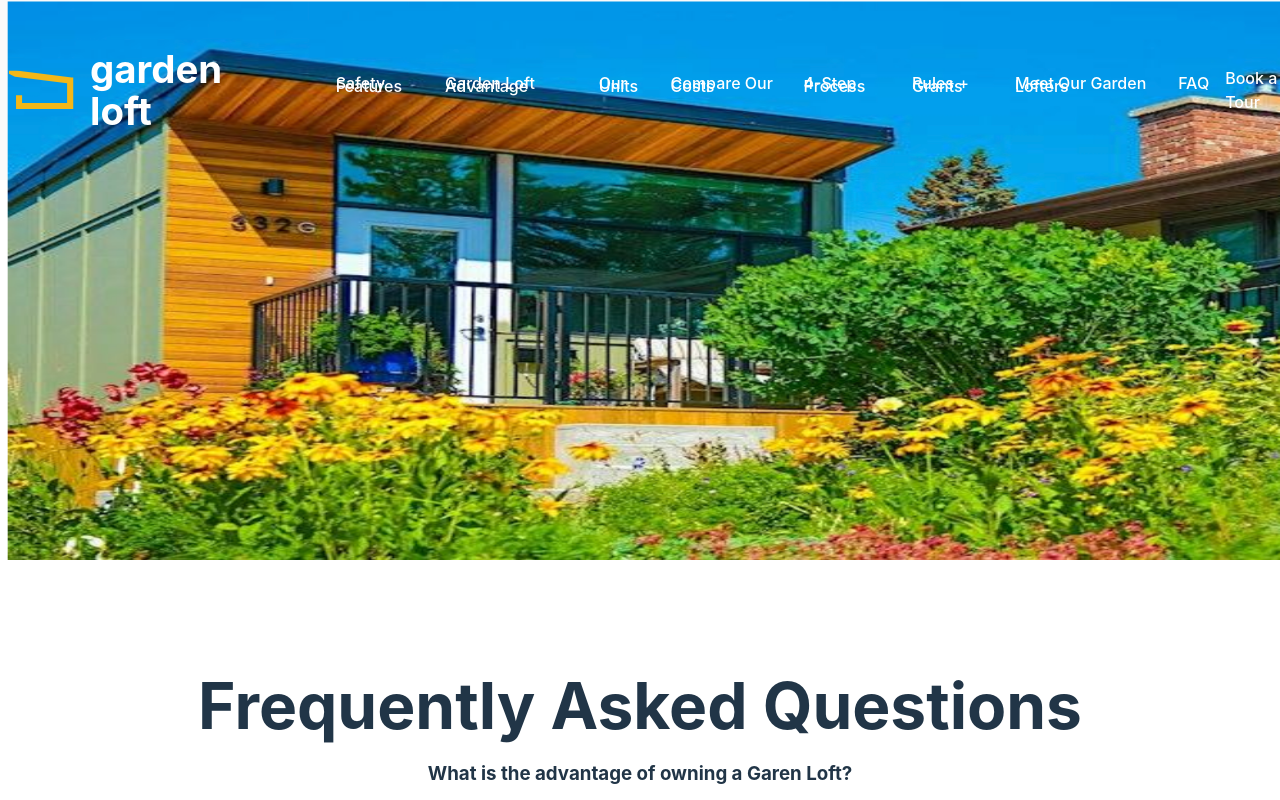
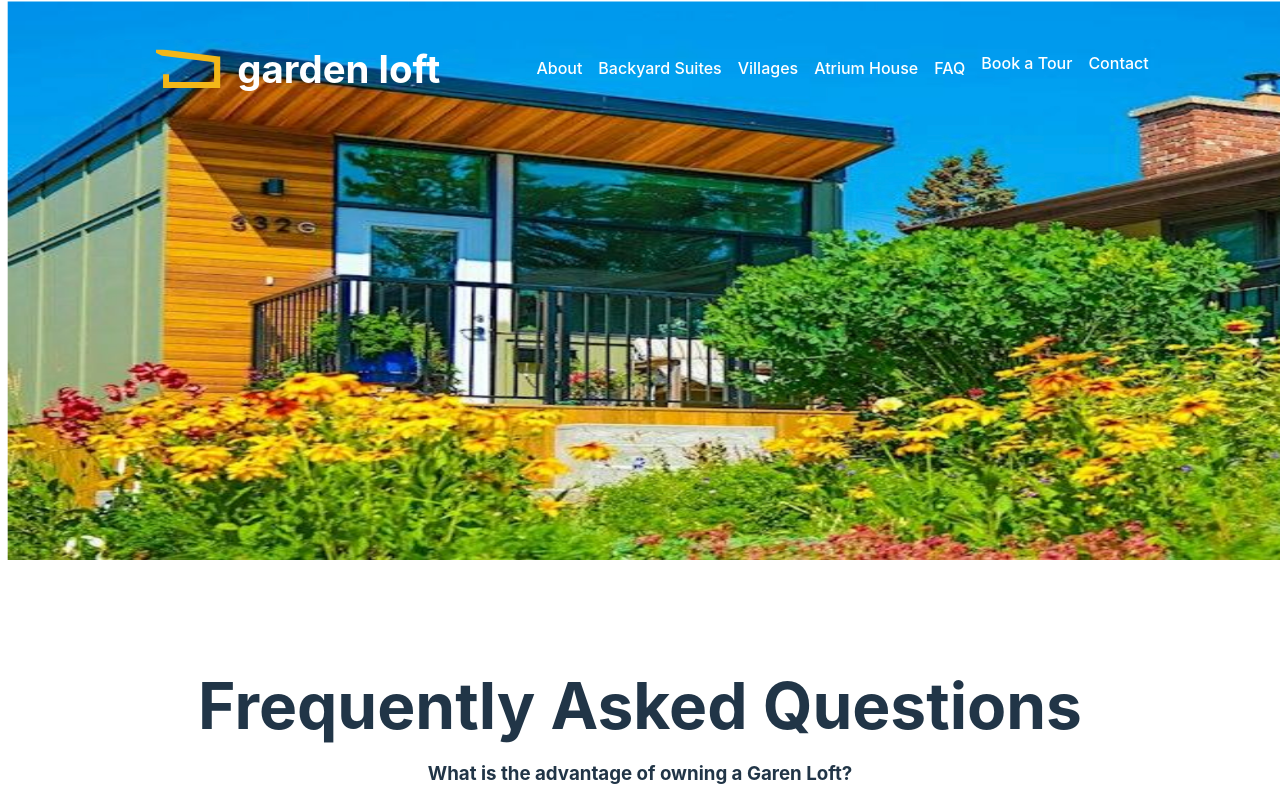
Before and after one commit to sallydough/garden-loft-website, a React (Vite) app: page /faq in a window 1280 px wide. Shown: the top 800 px of the page. Built offline with nearby package versions, Linux system fonts and the light colour scheme.

Commit message:
made nav bar responsive

```diff
--- a/src/components/Navbar/Navbar.css
+++ b/src/components/Navbar/Navbar.css
@@ -1,16 +1,30 @@
-/* Navbar.css */
-
-.navbar {
+ .navbar {
   display: flex;
   margin: 0 auto;
   justify-content: center;
   align-items: center;
   padding: 1rem;
-  background-color: #33333306;
-  color: #fff;
   width: 100vw;
   gap: 6rem;
-  position: absolute;
+  position: fixed;
+  top: 0;
+  transition: all 0.3s ease;
+  z-index: 10;
+  background-color: transparent;
+  color: #fff;
+}
+
+.navbar.scrolled {
+  background-color: #fff;
+  color: #000;
+}
+
+.navbar.visible {
+  transform: translateY(0);
+}
+
+.navbar.hidden {
+  transform: translateY(-100%);
 }
 
 .navbar p {
@@ -21,7 +35,7 @@
   display: flex;
   align-items: center;
   gap: 0.5rem;
-  font-size: .75rem;
+  font-size: 0.75rem;
 }
 
 .logo img {
@@ -36,7 +50,7 @@
 }
 
 .menu-web a {
-  color: #fff;
+  color: inherit;
   text-decoration: none;
   font-size: 1rem;
 }
@@ -62,9 +76,15 @@
     position: absolute;
     top: 100px;
     right: 3rem;
-    background-color: #3e3e3e;
+    background-color: #ffffff;
+    color:#000;
     padding: 2rem;
     border-radius: 5px;
+  }
+  .menu-web p:hover {
+    text-decoration: underline;
+
+
   }
 
   .menu-web.open {
--- a/src/components/Navbar/Navbar.tsx
+++ b/src/components/Navbar/Navbar.tsx
@@ -1,52 +1,137 @@
-import React, { useState } from "react";
+// import React, { useState } from "react";
+// import "./Navbar.css"; // Import your CSS file for styling
+// import { Link } from "react-router-dom";
+// import GLLogo from "../../assets/gloft-logo.svg";
+
+// const Navbar: React.FC = () => {
+//   const [isMenuOpen, setIsMenuOpen] = useState(false);
+
+//   const toggleMenu = () => {
+//     setIsMenuOpen(!isMenuOpen);
+//   };
+
+//   return (
+//     <nav className="navbar">
+//       <Link to="/" style={{ textDecoration: "none", color: "white" }}>
+//         <div className="logo">
+//           <img src={GLLogo} alt="Logo" />
+//           <h1>garden loft</h1>
+//         </div>
+//       </Link>
+//       <div className={`menu-web ${isMenuOpen ? "open" : ""}`} id="menu-web">
+//         <p>
+//           <a href="#support-features">Safety Features</a>
+//         </p>
+//         <p>
+//           <a href="#garden-loft-advantage">Garden Loft Advantage</a>
+//         </p>
+//         <p>
+//           <a href="#two-units">Our Units</a>
+//         </p>
+//         <p>
+//           <a href="#compare-costs">Compare Our Costs</a>
+//         </p>
+//         <p>
+//           <a href="#four-step-process">4-Step Process</a>
+//         </p>
+//         <p>
+//           <a href="#rules-and-grants">Rules + Grants</a>
+//         </p>
+//         <p>
+//           <a href="#garden-lofters">Meet Our Garden Lofters</a>
+//         </p>
+//         <Link to="/faq" style={{ textDecoration: "none" }}>
+//           <p>FAQ</p>
+//         </Link>
+//         <Link to="/tour" style={{ textDecoration: "none" }}>
+//         <div className="button1">
+//           <a href="#our-units">Book a Tour</a>
+//         </div>
+//         </Link>
+//       </div>
+//       <div className="hamburger-menu" id="hamburger-menu" onClick={toggleMenu}>
+//         <span className="hamburger"></span>
+//         <span className="hamburger"></span>
+//         <span className="hamburger"></span>
+//       </div>
+//     </nav>
+//   );
+// };
+
+// export default Navbar;
+
+
+import React, { useState, useEffect } from "react";
 import "./Navbar.css"; // Import your CSS file for styling
 import { Link } from "react-router-dom";
 import GLLogo from "../../assets/gloft-logo.svg";
 
 const Navbar: React.FC = () => {
   const [isMenuOpen, setIsMenuOpen] = useState(false);
+  const [isNavbarVisible, setIsNavbarVisible] = useState(true);
+  const [isScrolled, setIsScrolled] = useState(false);
+
+  let lastScrollY = window.scrollY;
 
   const toggleMenu = () => {
     setIsMenuOpen(!isMenuOpen);
   };
 
+  const handleScroll = () => {
+    const currentScrollY = window.scrollY;
+    if (currentScrollY > lastScrollY) {
+      setIsNavbarVisible(false);
+    } else {
+      setIsNavbarVisible(true);
+    }
+    setIsScrolled(currentScrollY > 0);
+    lastScrollY = currentScrollY;
+  };
+
+  useEffect(() => {
+    window.addEventListener("scroll", handleScroll);
+    return () => {
+      window.removeEventListener("scroll", handleScroll);
+    };
+  }, []);
+
   return (
-    <nav className="navbar">
-      <Link to="/" style={{ textDecoration: "none", color: "white" }}>
+    <nav
+      className={`navbar ${isScrolled ? "scrolled" : ""} ${
+        isNavbarVisible ? "visible" : "hidden"
+      }`}
+    >
+      <Link to="/" style={{ textDecoration: "none", color: "inherit" }}>
         <div className="logo">
           <img src={GLLogo} alt="Logo" />
           <h1>garden loft</h1>
         </div>
       </Link>
       <div className={`menu-web ${isMenuOpen ? "open" : ""}`} id="menu-web">
-        <p>
-          <a href="#support-features">Safety Features</a>
-        </p>
-        <p>
-          <a href="#garden-loft-advantage">Garden Loft Advantage</a>
-        </p>
-        <p>
-          <a href="#two-units">Our Units</a>
-        </p>
-        <p>
-          <a href="#compare-costs">Compare Our Costs</a>
-        </p>
-        <p>
-          <a href="#four-step-process">4-Step Process</a>
-        </p>
-        <p>
-          <a href="#rules-and-grants">Rules + Grants</a>
-        </p>
-        <p>
-          <a href="#garden-lofters">Meet Our Garden Lofters</a>
-        </p>
+      <Link to="/faq" style={{ textDecoration: "none" }}>
+          <p>About</p>
+        </Link>
+        <Link to="/faq" style={{ textDecoration: "none" }}>
+          <p>Backyard Suites</p>
+        </Link>
+        <Link to="/faq" style={{ textDecoration: "none" }}>
+          <p>Villages</p>
+        </Link>
+        <Link to="/faq" style={{ textDecoration: "none" }}>
+          <p>Atrium House</p>
+        </Link>
         <Link to="/faq" style={{ textDecoration: "none" }}>
           <p>FAQ</p>
         </Link>
         <Link to="/tour" style={{ textDecoration: "none" }}>
-        <div className="button1">
-          <a href="#our-units">Book a Tour</a>
-        </div>
+          <div className="button1">
+            <a href="#our-units">Book a Tour</a>
+          </div>
+        </Link>
+        <Link to="/tour" style={{ textDecoration: "none" }}>
+          <div className="button1">
+            <a href="#our-units">Contact</a>
+          </div>
         </Link>
       </div>
       <div className="hamburger-menu" id="hamburger-menu" onClick={toggleMenu}>
```
